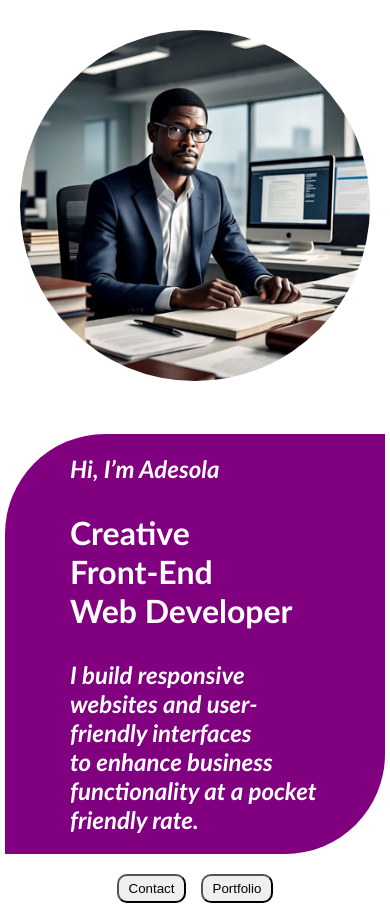
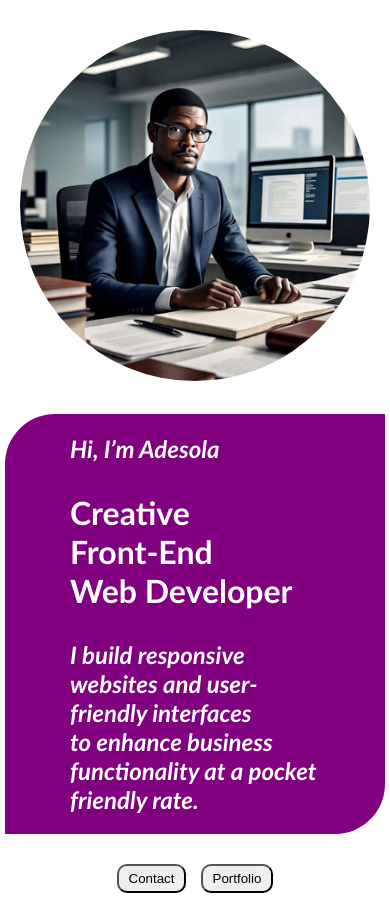
Before and after one commit to DaBOG-89/hero_page, a plain HTML site: page index.html in a window 390 px wide. Drawn offline with Linux system fonts and the light colour scheme.

Commit message:
adjustments

```diff
--- a/portfolio.css
+++ b/portfolio.css
@@ -44,14 +44,14 @@ button {
         flex-direction: column;
         background-color: white;
         margin-top: 30px;
-        gap: 50px;
+        gap: 30px;
     }
 
     .intro {
          background-color: purple;
          margin: 0px 5px;
-         border-top-left-radius: 100px;
-         border-bottom-right-radius: 100px;
+         border-top-left-radius: 50px;
+         border-bottom-right-radius: 50px;
     }
 
     h1, h2 {
@@ -63,4 +63,9 @@ button {
         border-radius: 10px;
         margin: 0px 5px;
     }
+
+    .button {
+        text-align: center;
+        margin: 30px 0px;
+    }
 }
```
